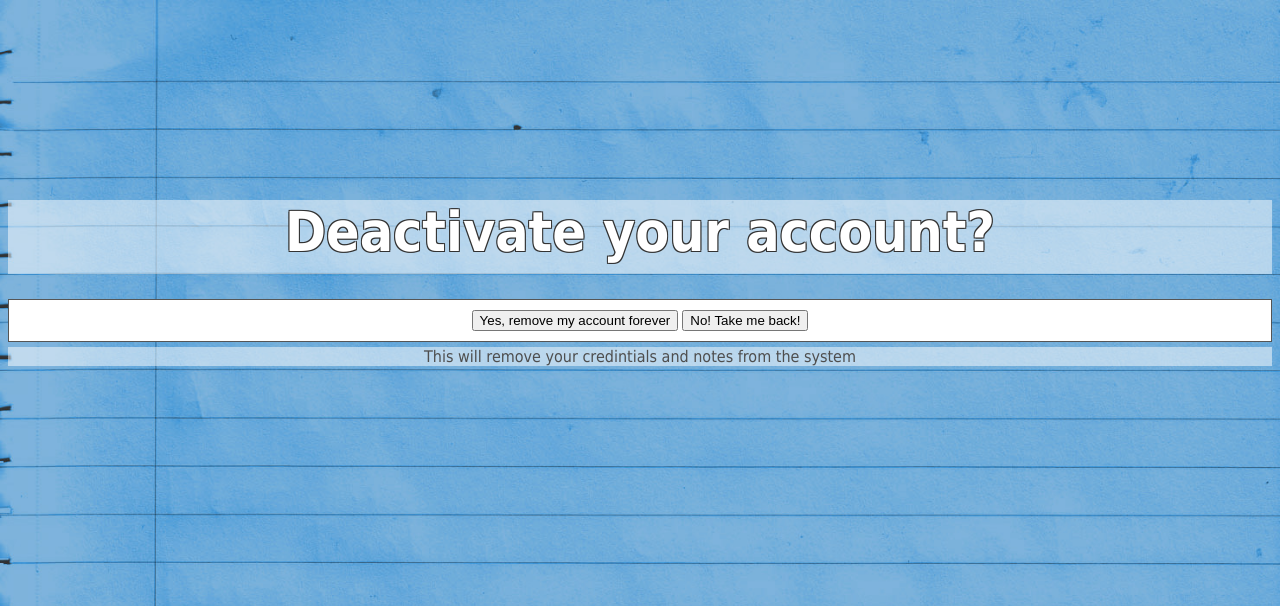
After one commit to cable1985/WebTechProject2, a PHP site: page /Deactivate.php in a window 1280 px wide. The commit adds this page. Shown: the top 606 px of the page. Run offline with PHP 8.4, Linux system fonts and the light colour scheme; the visitor is signed in with stand-in values (Sample User, id 1); data that the repository does not hold is empty.

Commit message:
Updated!

```diff
--- /dev/null
+++ b/Deactivate.php
@@ -0,0 +1,52 @@
+<!-- connections.php connects to the database -->
+<?php require 'connections.php'; ?>
+
+<!-- check to make sure the user is logged in,
+     if not then redirect them to login.php -->
+<?php session_start();
+if(isset($_SESSION["UserID"])){
+} else {
+    header('Location: Login.php');
+}?>
+
+<?php  if(isset($_POST['deactivate'])) {
+
+        session_start();
+        $UserID = ($_SESSION["UserID"]);
+
+        $sql = $con->query("DELETE FROM notes WHERE UserID = '$UserID'");
+        $sql = $con->query("DELETE FROM user WHERE UserID = '$UserID'");
+
+        unset($_SESSION["UserID"]);
+        session_destroy();
+
+        header('Location:  index.html');  }
+
+    else if ($_POST['back']) {
+
+        header('Location: Account.php');
+}?>
+
+<!DOCTYPE HTML>
+<html lang="en">
+    <head>
+        <title>Deactivate</title>
+        <link rel="stylesheet" type="text/css" href="stylesheet.css">
+    </head>
+
+    <body>
+
+        <h3 class="title">Deactivate your account?</h3>
+
+    <form action="" method="post" name="deactivatesubmit" id="deactivatesubmit">
+        <input name="deactivate"  type="submit" class="button" id="deactivate" value="Yes, remove my account forever">
+        <input name="back"  type="submit" class="button" id="back" value="No! Take me back!">
+    </form>
+
+        <p class="link">This will remove your credintials and notes from the system</p>
+
+
+    </body>
+
+
+</html>
--- a/connections.php
+++ b/connections.php
@@ -4,7 +4,7 @@ $username = "root";
 $password = "root";
 
 // Create connection
-$con = mysqli_connect($servername, $username, $password, "user");
+$con = mysqli_connect($servername, $username, $password, "notepad");
 
 // Check connection
 /*
--- a/stylesheet.css
+++ b/stylesheet.css
@@ -1,4 +1,104 @@
+#registerform, #loginform, #deactivatesubmit, .btnGroup {
+    margin: 0 auto;
+    margin-top: -30px;
+    padding: 10px;
+    text-align: center;
+    background-color: white;
+    border: solid #555 1px;
+}
+
+#notesubmit {
+    margin: 0 auto;
+    margin-top: -30px;
+    padding: 10px;
+    text-align: center;
+    background-color: rgba(255, 255, 255, .3);
+}
+
+body {
+    background-image: url('notepaperBG.jpg');
+    background-size: cover;
+}
+
+button {
+    border: solid grey 1px;
+}
+
+.indexH {
+    background-color: rgba(255, 255, 255, .5);
+    font-size: 55px;
+    text-align: center;
+    margin-top: 250px;
+    font-family: sans-serif;
+    color: white;
+    text-shadow:
+    -1px -1px 0 #333,
+     1px -1px 0 #333,
+    -1px  1px 0 #333,
+     1px  1px 0 #333;
+}
+
+.title {
+    background-color: rgba(255, 255, 255, .5);
+    padding-bottom: 10px;
+    text-align: center;
+    margin-top: 200px;
+    font-size: 55px;
+    color: white;
+    text-shadow:
+    -1px -1px 0 #333,
+     1px -1px 0 #333,
+    -1px  1px 0 #333,
+     1px  1px 0 #333;
+}
+
+.titleAct {
+    background-color: rgba(255, 255, 255, .5);
+    padding-bottom: 10px;
+    text-align: center;
+    font-size: 55px;
+    color: white;
+    text-shadow:
+    -1px -1px 0 #333,
+     1px -1px 0 #333,
+    -1px  1px 0 #333,
+     1px  1px 0 #333;
+}
+
+.rInput {
+    width: 200px;
+}
+
+.link {
+    display: block;
+    color: #4E4E4E;
+    text-decoration: none;
+    text-align: center;
+    margin-top: 5px;
+    background-color: rgba(255, 255, 255, .5);
+}
+
+.outlink {
+    color: #4E4E4E;
+    text-decoration: none;
+    text-align: center;
+    margin-top: -30px;
+    margin-bottom: 35px;
+    background-color: rgba(255, 255, 255, .5);
+}
+
 #note {
-    width: 200px;
-    height: 50px;
+    background-color: rgba(0, 0, 0, .1);
 }
+
+.note {
+    background-color: rgba(255, 255, 255, .9);
+    width: 400px;
+    margin: 10px auto;
+    padding: -10px 10px;
+    border: solid #555 1px;
+}
+
+.title, .titleAct, .link, .outlink, #note {
+    font-family: Tahoma, Geneva, sans-serif;
+}
```
Also changed, not shown: Account.php (+35 -14 lines), Login.php (+7 -6 lines), Logout.php (+44 -8 lines), Register.php (+12 -7 lines), index.html (+7 -3 lines), notepaperBG.jpg (added).
